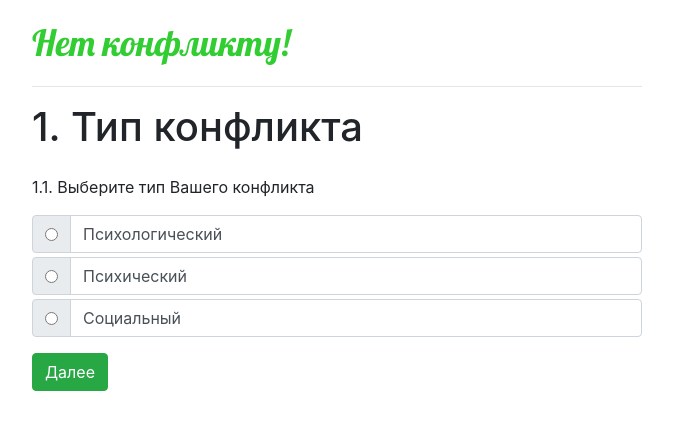
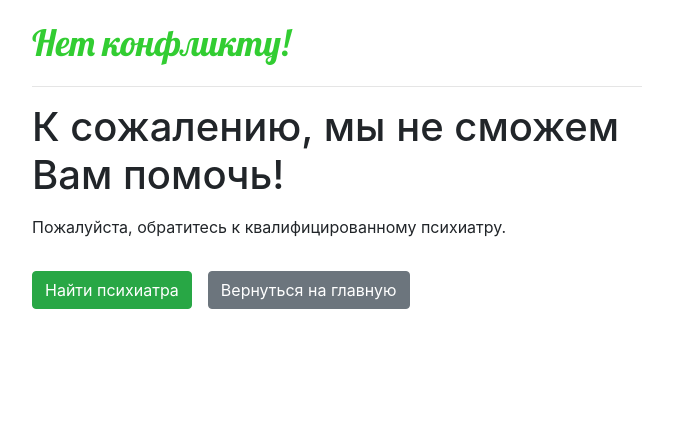
Before and after one commit to R-Mosolov/no-conflict, a React (Create React App) app: page /psychotherapist in a window 1280 px wide. Shown: the top 430 px of the page, without its empty margins (303-976 px from the left). Built offline with nearby package versions, Linux system fonts and the light colour scheme.

Commit message:
#7@0h53m: add and stylise 2 recommendation pages

```diff
--- a/package.json
+++ b/package.json
@@ -12,6 +12,7 @@
     "jquery": "^3.4.1",
     "react": "^16.12.0",
     "react-dom": "^16.12.0",
+    "react-router-dom": "^5.1.2",
     "react-scripts": "3.4.0"
   },
   "scripts": {
--- a/src/components/app.jsx
+++ b/src/components/app.jsx
@@ -1,13 +1,21 @@
 import React from "react";
-import Logo from "./logo/logo.jsx";
-import ConflictType from "./question-blocks/conflict-type.jsx";
+import { BrowserRouter as Router, Route } from "react-router-dom";
+
+import Logo from "./logo/logo";
+import Main from "../pages/main";
+import Psychologist from "../pages/psychologist";
+import Psychotherapist from "../pages/psychotherapist";
 
 function App() {
   return (
-      <div className="App container w-50">
-          <Logo />
-          <ConflictType />
-      </div>
+      <Router>
+          <div className="App container w-50">
+              <Logo />
+              <Route path="/" exact component={ Main } />
+              <Route path="/psychologist" exact component={ Psychologist } />
+              <Route path="/psychotherapist" exact component={ Psychotherapist } />
+          </div>
+      </Router>
   );
 }
 
--- /dev/null
+++ b/src/pages/main.jsx
@@ -0,0 +1,13 @@
+import React from "react";
+
+import ConflictType from "../components/conflict-type";
+
+function Main() {
+    return (
+        <div>
+            <ConflictType />
+        </div>
+    );
+}
+
+export default Main;
--- /dev/null
+++ b/src/pages/psychologist.jsx
@@ -0,0 +1,21 @@
+import React from "react";
+import { Link } from "react-router-dom";
+
+function Psychologist() {
+    return (
+        <div>
+            <h1 className="mt-3">К сожалению, мы не сможем Вам помочь!</h1>
+            <p className="mt-3">Пожалуйста, обратитесь к квалифицированному психологу.</p>
+
+            <a target="_blank" href="https://www.google.com/search?q=%D1%83%D1%81%D0%BB%D1%83%D0%B3%D0%B8+%D0%BF%D1%81%D0%B8%D1%85%D0%BE%D0%BB%D0%BE%D0%B3%D0%B0">
+                <button className="mt-3 mr-3 btn btn-success">Найти психолога</button>
+
+                <Link to="/">
+                    <button className="mt-3 btn btn-secondary">Вернуться на главную</button>
+                </Link>
+            </a>
+        </div>
+    );
+}
+
+export default Psychologist;
--- /dev/null
+++ b/src/pages/psychotherapist.jsx
@@ -0,0 +1,21 @@
+import React from "react";
+import { Link } from "react-router-dom";
+
+function Psychotherapist() {
+    return (
+        <div>
+            <h1 className="mt-3">К сожалению, мы не сможем Вам помочь!</h1>
+            <p className="mt-3">Пожалуйста, обратитесь к квалифицированному психиатру.</p>
+
+            <a target="_blank" href="https://www.google.com/search?q=%D1%83%D1%81%D0%BB%D1%83%D0%B3%D0%B8+%D0%BF%D1%81%D0%B8%D1%85%D0%B8%D0%B0%D1%82%D1%80%D0%B0">
+                <button className="mt-3 mr-3 btn btn-success">Найти психиатра</button>
+
+                <Link to="/">
+                    <button className="mt-3 btn btn-secondary">Вернуться на главную</button>
+                </Link>
+            </a>
+        </div>
+    );
+}
+
+export default Psychotherapist;
```
Also changed, not shown: src/components/conflict-type.jsx (renamed from src/components/question-blocks/conflict-type.jsx, +5 -5 lines).
